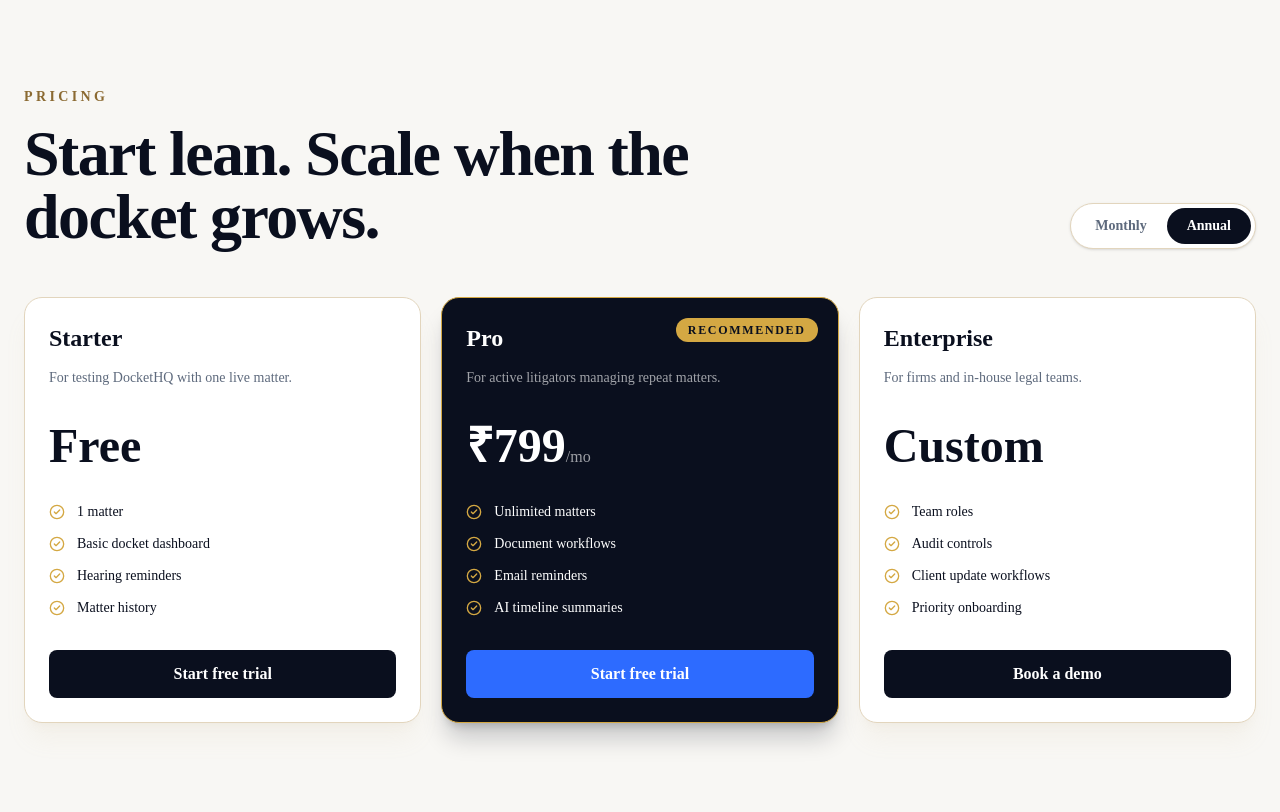
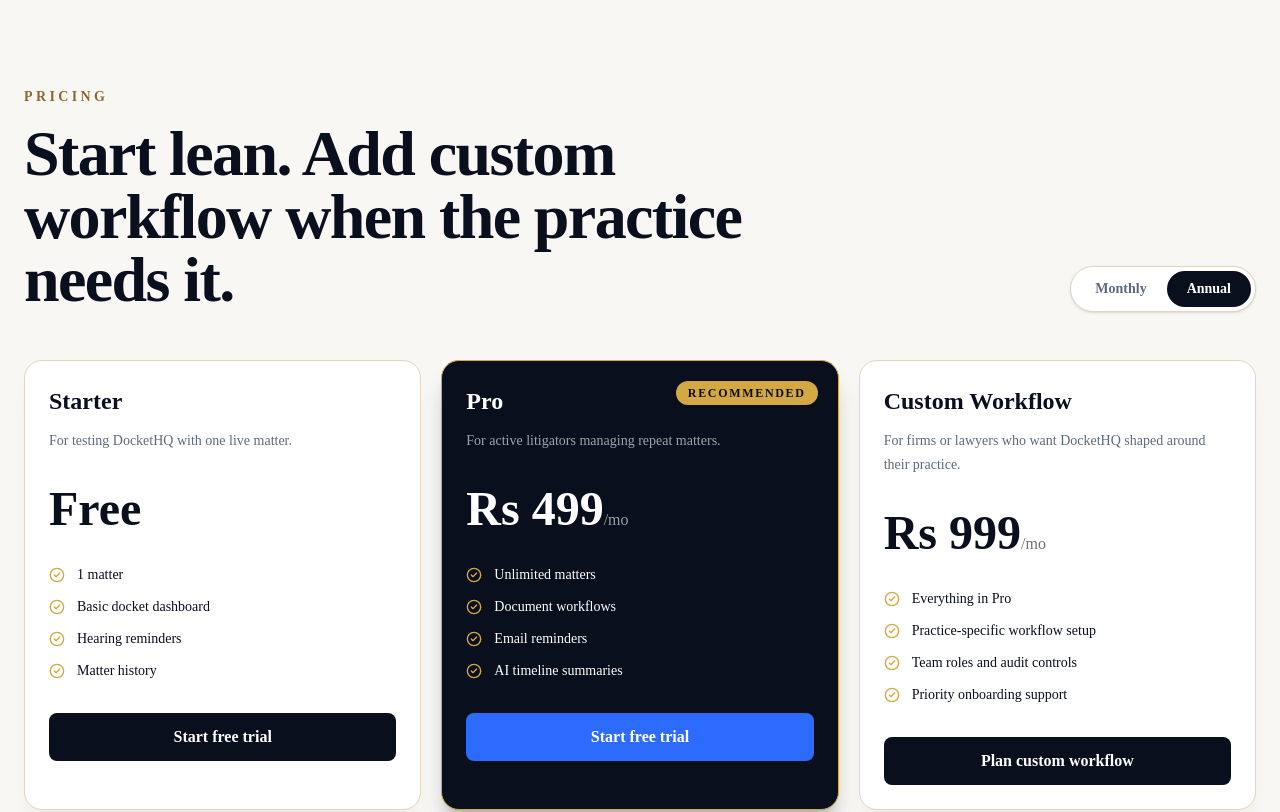
Before and after one commit to RS177/DOCKETHQ, a Next.js app: page / in a window 1280 px wide. Shown: the part 3860-4672 px from the top of the page. Built offline with nearby package versions, Linux system fonts and the light colour scheme.

Commit message:
Update landing pricing tiers

```diff
--- a/components/landing/landing-data.ts
+++ b/components/landing/landing-data.ts
@@ -122,8 +122,8 @@
   },
   {
     name: "Pro",
-    price: "₹999",
-    annual: "₹799",
+    price: "Rs 499",
+    annual: "Rs 499",
     description: "For active litigators managing repeat matters.",
     features: [
       "Unlimited matters",
@@ -134,15 +134,15 @@
     recommended: true,
   },
   {
-    name: "Enterprise",
-    price: "Custom",
-    annual: "Custom",
-    description: "For firms and in-house legal teams.",
+    name: "Custom Workflow",
+    price: "Rs 999",
+    annual: "Rs 999",
+    description: "For firms or lawyers who want DocketHQ shaped around their practice.",
     features: [
-      "Team roles",
-      "Audit controls",
-      "Client update workflows",
-      "Priority onboarding",
+      "Everything in Pro",
+      "Practice-specific workflow setup",
+      "Team roles and audit controls",
+      "Priority onboarding support",
     ],
   },
 ];
--- a/components/landing/pricing-section.tsx
+++ b/components/landing/pricing-section.tsx
@@ -17,7 +17,7 @@
               Pricing
             </p>
             <h2 className="mt-4 max-w-3xl text-[clamp(2.5rem,5vw,4rem)] font-semibold leading-[0.98] tracking-tight text-[#0A0F1E]">
-              Start lean. Scale when the docket grows.
+            Start lean. Add custom workflow when the practice needs it.
             </h2>
           </div>
 
@@ -63,7 +63,7 @@
               </p>
               <p className="mt-8 text-5xl font-semibold">
                 {annual ? plan.annual : plan.price}
-                {plan.price !== "Free" && plan.price !== "Custom" && (
+                {plan.price !== "Free" && (
                   <span className="text-base font-medium opacity-60">/mo</span>
                 )}
               </p>
@@ -78,14 +78,14 @@
               </ul>
 
               <Link
-                href={plan.name === "Enterprise" ? "#demo" : "/signup?redirectTo=/onboarding"}
+                href={plan.name === "Custom Workflow" ? "#demo" : "/signup?redirectTo=/onboarding"}
                 className={`mt-8 inline-flex w-full items-center justify-center rounded-md px-5 py-3 font-bold transition hover:-translate-y-0.5 ${
                   plan.recommended
                     ? "bg-[#2D6BFF] text-white"
                     : "bg-[#0A0F1E] text-white"
                 }`}
               >
-                {plan.name === "Enterprise" ? "Book a demo" : "Start free trial"}
+                {plan.name === "Custom Workflow" ? "Plan custom workflow" : "Start free trial"}
               </Link>
             </article>
           ))}
```
